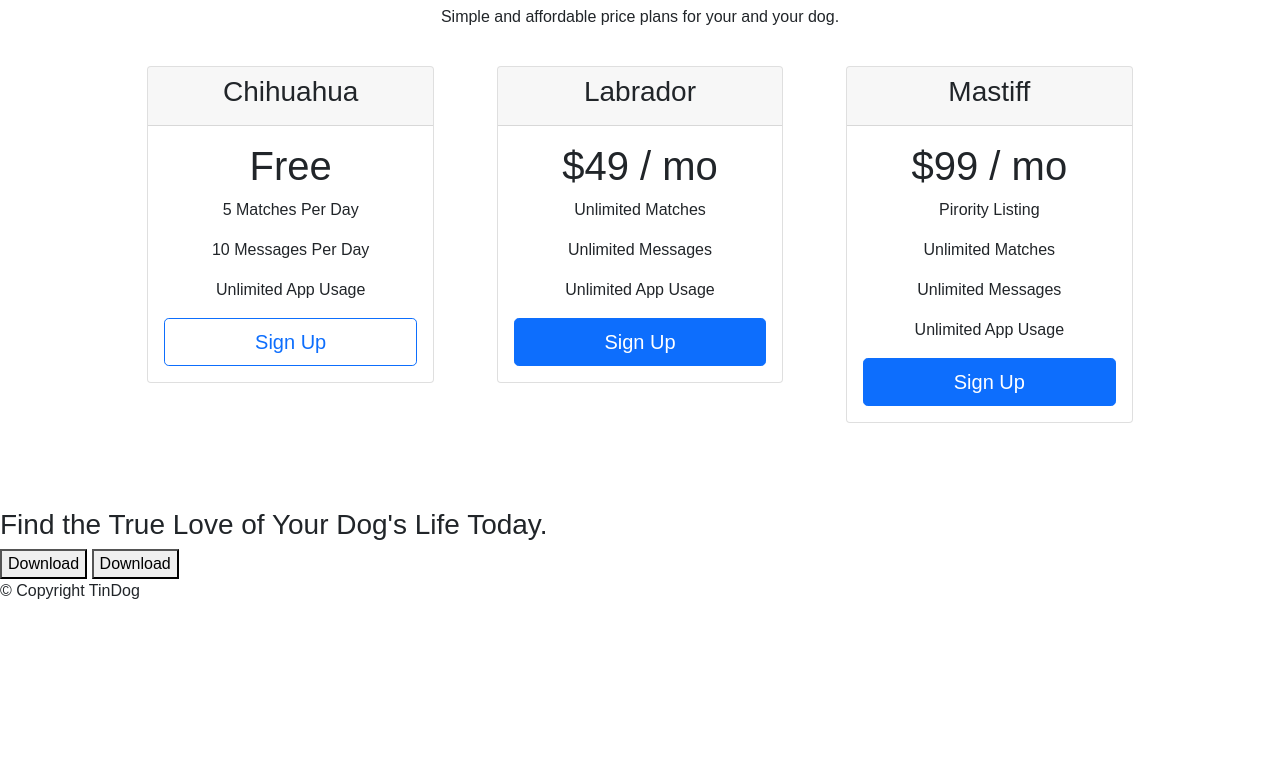
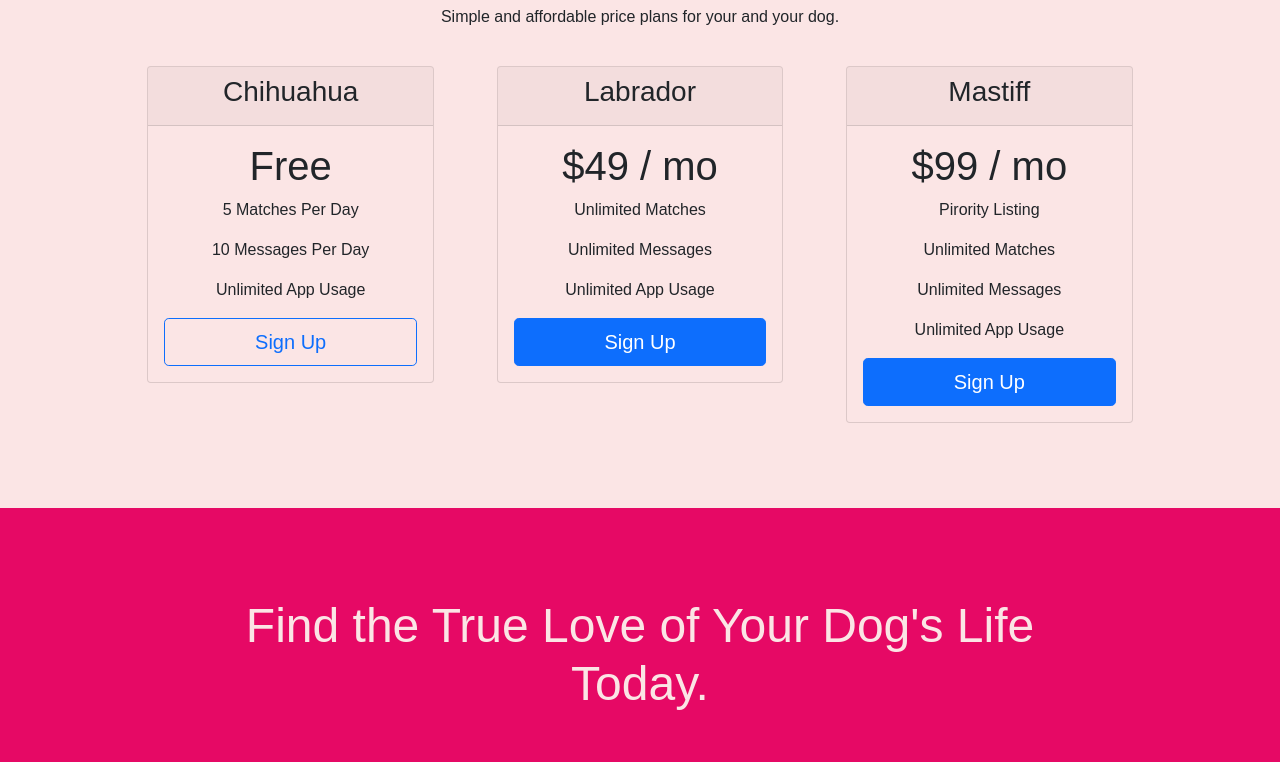
Before and after one commit to AkashSri28/TinDog, a plain HTML site: page index.html in a window 1280 px wide. Shown: the part 1846-2608 px from the top of the page. Before the commit the page ends 2465 px from the top, so only its background shows below. Drawn offline with nearby package versions, Linux system fonts and the light colour scheme.

Commit message:
Add files via upload

```diff
--- a/css/styles.css
+++ b/css/styles.css
@@ -104,11 +104,40 @@ h3{
 #pricing{
   padding: 5% 10%;
   text-align: center;
+  background-color: #FBE5E5;
 }
 
 .pricing-col{
   padding: 2% 3%;
 }
+.card{
+  background-color: #FBE5E5;
+}
+
+/* cta section */
+#cta{
+  text-align: center;
+  padding: 7% 15%;
+  background-color: #E60965;
+  color: #FBE5E5;
+}
+.cta-heading{
+  font-family: 'Barlow-black', sans-serif;
+  font-size: 3rem;
+}
+
+/* footer section */
+#footer{
+  padding: 7% 15%;
+  text-align: center;
+  background-color: #FBE5E5;
+}
+
+/* social icon */
+.social-icon{
+  margin: 20px 10px;
+}
+
 
 @media screen and (max-width: 1000px){
  #title{
--- a/index.html
+++ b/index.html
@@ -39,13 +39,13 @@
         <div class="collapse navbar-collapse d-flex flex-row-reverse" id="navbarNav">
           <ul class="navbar-nav ml-auto">
             <li class="nav-item">
-              <a class="nav-link" href="#">Price</a>
+              <a class="nav-link" href="#pricing">Price</a>
             </li>
             <li class="nav-item">
-              <a class="nav-link" href="#">Contact</a>
+              <a class="nav-link" href="#footer">Contact</a>
             </li>
             <li class="nav-item">
-              <a class="nav-link" href="#">Download</a>
+              <a class="nav-link" href="#cta">Download</a>
             </li>
           </ul>
         </div>
@@ -214,9 +214,9 @@
 
   <section id="cta">
 
-    <h3>Find the True Love of Your Dog's Life Today.</h3>
-    <button type="button">Download</button>
-    <button type="button">Download</button>
+    <h3 class="cta-heading">Find the True Love of Your Dog's Life Today.</h3>
+    <button type="button" class="btn btn-outline-light btn-lg download-button"><i class="fab fa-apple"></i> Download</button>
+    <button type="button" class="btn btn-dark btn-lg download-button"><i class="fab fa-google-play"></i> Download</button>
 
   </section>
 
@@ -224,7 +224,10 @@
   <!-- Footer -->
 
   <footer id="footer">
-
+    <i class="social-icon fab fa-facebook-square"></i>
+    <i class="social-icon fab fa-twitter"></i>
+    <i class="social-icon fab fa-instagram"></i>
+    <i class="social-icon fas fa-envelope-square"></i>
     <p>© Copyright TinDog</p>
 
   </footer>
```
